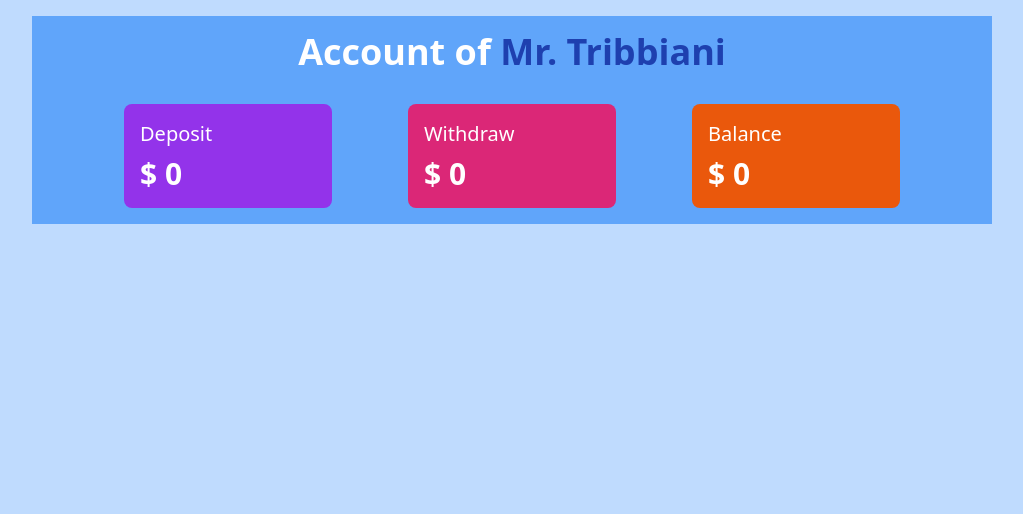
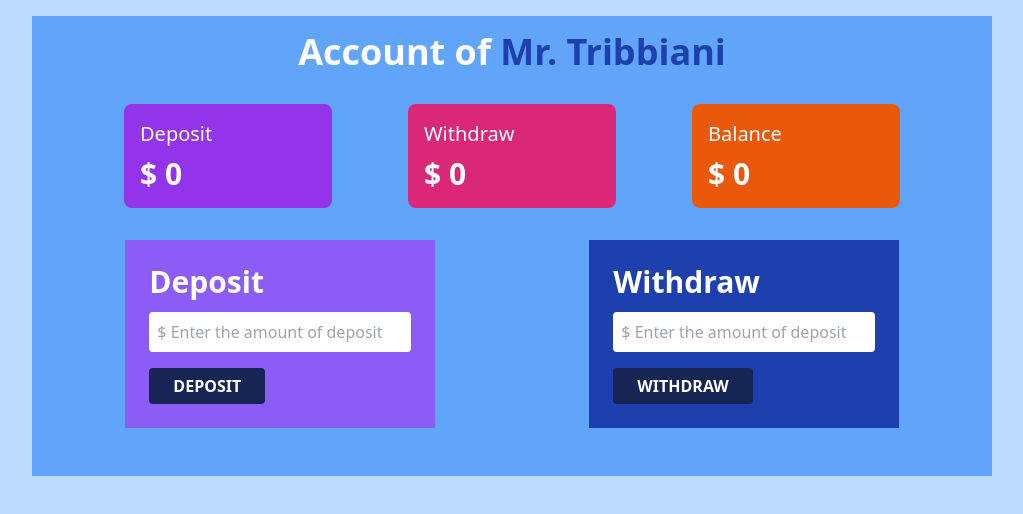
Before and after one commit to justJubair/digital-bank, a plain HTML site: page bank.html in a window 1280 px wide. Shown: the whole page, without its empty margins (128-1151 px from the left). Drawn offline with nearby package versions, Linux system fonts and the light colour scheme.

Commit message:
dashboard finished

```diff
--- a/bank.html
+++ b/bank.html
@@ -31,6 +31,22 @@
                     <p class="text-3xl font-semibold">$ <span id="deposit" class="text-3xl font-semibold">0</span></p>
                 </div>
             </div>
+
+            <!-- deposit and withdraw input field -->
+            <div class="flex justify-around my-8">
+                <!-- deposit input field -->
+                <div class="bg-violet-500 w-1/3 p-6">
+                    <h2 class="text-3xl font-semibold text-white mb-3">Deposit</h2>
+                    <input class="w-full p-2 rounded" type="text" name="" id="new-deposit" placeholder="$ Enter the amount of deposit">
+                    <button id="deposit-btn" class="uppercase bg-blue-950 text-white px-6 py-1.5 rounded font-semibold block mt-4">deposit</button>
+                </div>
+                <!-- withdraw input field -->
+                <div class="bg-blue-800 w-1/3 p-6">
+                    <h2 class="text-3xl font-semibold text-white mb-3">Withdraw</h2>
+                    <input class="w-full p-2 rounded" type="text" name="" id="new-withdraw" placeholder="$ Enter the amount of deposit">
+                    <button id="deposit-btn" class="uppercase bg-blue-950 text-white px-6 py-1.5 rounded font-semibold block mt-4">withdraw</button>
+                </div>
+            </div>
         </div>
     </section>
 </body>
```
